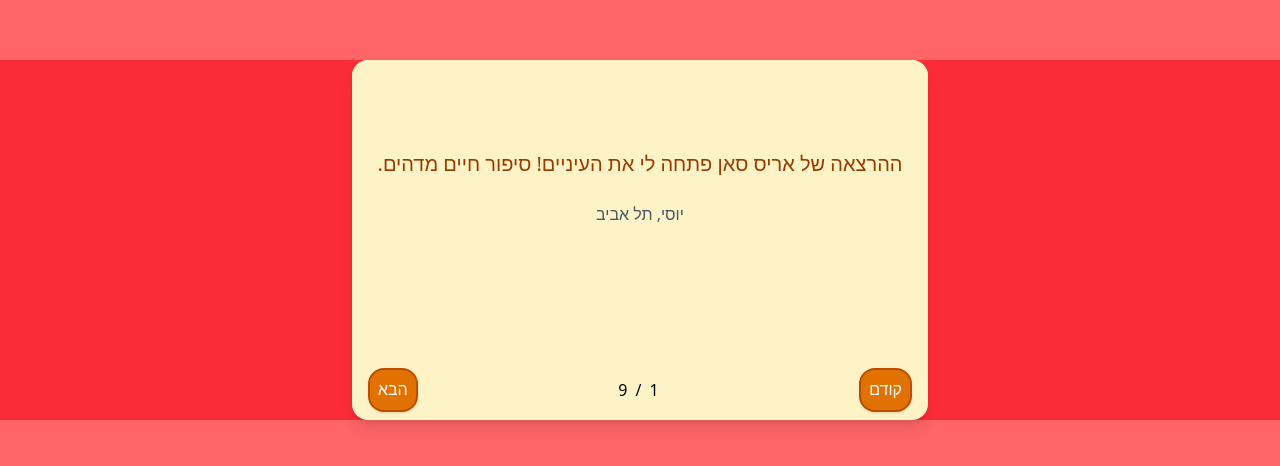
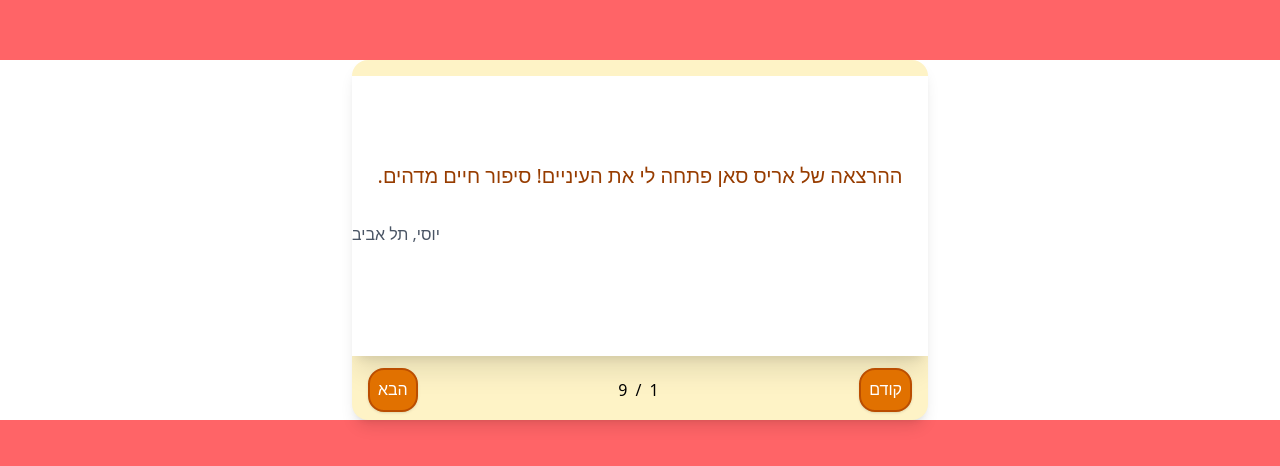
Before and after one commit to Oravid85/mynewsite, a React (Vite) app: page /test in a window 1280 px wide. Shown: the part 168-634 px from the top of the page. Built offline with nearby package versions, Linux system fonts and the light colour scheme; a web font is replaced by a local one.

Commit message:
refactor: update background color logic and improve styling consistency across components

```diff
--- a/src/App.jsx
+++ b/src/App.jsx
@@ -27,6 +27,13 @@ export function App() {
   const [mainView, setMainView] = useState("Greeting");
   // console.log(mainView);
   console.log("currentLecture:", currentLecture);
+
+  const bgcolor =
+    mainView === "Greeting"
+      ? "bg-white"
+      : mainView === "AboutMe"
+      ? aboutMe.bgColor
+      : currentLecture.bgColor;
   return (
     <Routes>
       <Route
@@ -52,7 +59,7 @@ export function App() {
               <LecturePage lectureData={currentLecture} />
             )}
 
-            <div className="flex flex-col md:flex-row-reverse">
+            <div className={`${bgcolor} flex flex-col md:flex-row-reverse`}>
               <ContactForm
                 lectureData={currentLecture}
                 aboutMe={aboutMe}
--- a/src/artistdata.js
+++ b/src/artistdata.js
@@ -6,7 +6,7 @@ export const artistsData = [
   {
     name: "אריס סאן",
     picture: Aris_San,
-    header: "הוא לא היה איש חכם, אין מה לעשות",
+    header: '"הוא לא היה איש חכם, אין מה לעשות"',
     onartist: `אריס סאן, הוא אחד מאבות המוזיקה והתרבות הישראלית וחלוץ המוזיקה הים-תיכונית בארץ.
 מי שהגיע ליפו כנער יווני בן 17 והתחיל לנגן גיטרה במועדונים, והפך לאחת מאושיות התרבות הגדולות ביותר בישראל בשנות ה-60 וה-70,
 'הוליד' דורות של מוזיקאים חדשים שהביאו את הקולות והניחוחות של הים התיכון והמזרח לקדמת הבמה בישראל.`,
@@ -19,7 +19,7 @@ export const artistsData = [
   {
     name: "ביאליק",
     picture: Bialik,
-    header: "לא זכיתי באור מן ההפקר",
+    header: '"לא זכיתי באור מן ההפקר"',
     onartist: `אריס סאן, הוא אחד מאבות המוזיקה והתרבות הישראלית וחלוץ המוזיקה הים-תיכונית בארץ.
 מי שהגיע ליפו כנער יווני בן17 והתחיל לנגן גיטרה במועדונים, והפך לאחת מאושיות התרבות הגדולות ביותר בישראל בשנות ה-60 וה-70,
 'הוליד' דורות של מוזיקאים חדשים שהביאו את הקולות והניחוחות של הים התיכון והמזרח לקדמת הבמה בישראל.`,
@@ -32,7 +32,7 @@ export const artistsData = [
   {
     name: "פוליקר",
     picture: Poliker,
-    header: "אני אלקו, סתם ילד יווני",
+    header: '"אני אלקו, סתם ילד יווני"',
     onartist: `אריס סאן, הוא אחד מאבות המוזיקה והתרבות הישראלית וחלוץ המוזיקה הים-תיכונית בארץ.
 מי שהגיע ליפו כנער יווני בן17 והתחיל לנגן גיטרה במועדונים, והפך לאחת מאושיות התרבות הגדולות ביותר בישראל בשנות ה-60 וה-70,
 'הוליד' דורות של מוזיקאים חדשים שהביאו את הקולות והניחוחות של הים התיכון והמזרח לקדמת הבמה בישראל.`,
--- a/src/components/RecomCar.jsx
+++ b/src/components/RecomCar.jsx
@@ -18,7 +18,7 @@ export default function RecomCar({
 
   const bgcolor =
     mainview === "Greeting"
-      ? "bg-red-500"
+      ? "bg-white"
       : mainview === "AboutMe"
       ? aboutMe.bgColor
       : lectureData.bgColor;
@@ -28,19 +28,19 @@ export default function RecomCar({
     <div className={`${bgcolor} w-full flex justify-center my-4 md:mb-0`}>
       <div className="flex flex-col relative h-[360px] w-fit max-w-xl mx-4 overflow-hidden rounded-2xl shadow-lg bg-amber-100">
         <div
-          className="h-full flex transition-transform duration-500 ease-in-out shadow-lg"
+          className=" bg-white h-[280px] flex transition-transform duration-500 ease-in-out shadow-xl my-4  "
           style={{ transform: `translateX(+${currentIndex * 100}%)` }}
         >
           {items.map((item, index) => (
             <div
               key={index}
-              className="w-full flex-shrink-0 flex flex-col gap-4 items-center justify-center bg-amber-100 h-64"
+              className="w-full flex-shrink-0 flex flex-col gap-4 items-center justify-center bg-white h-64"
             >
               <p className="text-2xl md:text-xl text-center font-medium text-amber-800 px-4">
                 {item.text}
               </p>
               {item.author && (
-                <p className="text-xl md:text-base flex justify-end mt-2 text-gray-600">
+                <p className="w-full text-xl md:text-base flex justify-end mt-4 text-gray-600">
                   {item.author}
                 </p>
               )}
--- a/src/components/form.jsx
+++ b/src/components/form.jsx
@@ -49,7 +49,7 @@ export default function ContactForm({ lectureData, aboutMe, mainview }) {
   };
 
   return (
-    <div className={`bg-emerald-50  my-4 w-full flex justify-center`}>
+    <div className={`${bgcolor}  my-4 w-full flex justify-center`}>
       <form
         onSubmit={handleSubmit}
         className="flex flex-col items-center space-y-4 w-[90%] max-w-sm bg-amber-100 px-6 py-6 rounded-2xl shadow-lg mb-6 md:mr-auto md:w-[400px]"
--- a/src/oravid.js
+++ b/src/oravid.js
@@ -3,7 +3,7 @@ import about_Me from "./assets/pictures/about_Me.jpeg";
 export const aboutMe = {
   name: "עלי",
   picture: about_Me,
-  header: "רק על עצמי לספר ידעתי...",
+  header: '"רק על עצמי לספר ידעתי..."',
   onartist: `אז מה עשיתי ב-20 השנים האחרונות?
 הדרכתי.
 הדרכתי פעוטות, ילדים, בני-נוער ומבוגרים. הדרכתי בתנועות נוער, ועדי עובדים, חיילים וקצינים בצה"ל. הדרכתי במוזאונים, בטיולים, בסיורים לימודיים-תכניים, בהרצאות ובשיעורים.
```
